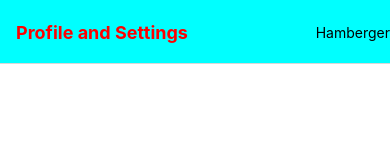
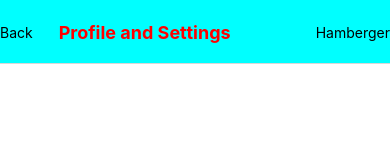
Before and after one commit to amalkhairin/react-native-ecommerce, a React Native app: screen / in a window 390 px wide. Shown: the top 160 px of the page. Built offline with nearby package versions, Linux system fonts and the light colour scheme.

Commit message:
add custom header

```diff
--- a/App.js
+++ b/App.js
@@ -100,6 +100,11 @@ export default function App() {
                             headerTitleStyle: {
                                 fontWeight: 'bold'
                             },
+                            headerLeft: () => {
+                              return <Pressable onPress={() => alert('back pressed')}>
+                                  <Text style={{ marginRight: 10 }}>Back</Text>
+                              </Pressable>
+                            },
                             headerRight: () => {
                                 return <Pressable onPress={() => alert('hamberger pressed')}>
                                     <Text>Hamberger</Text>
```
